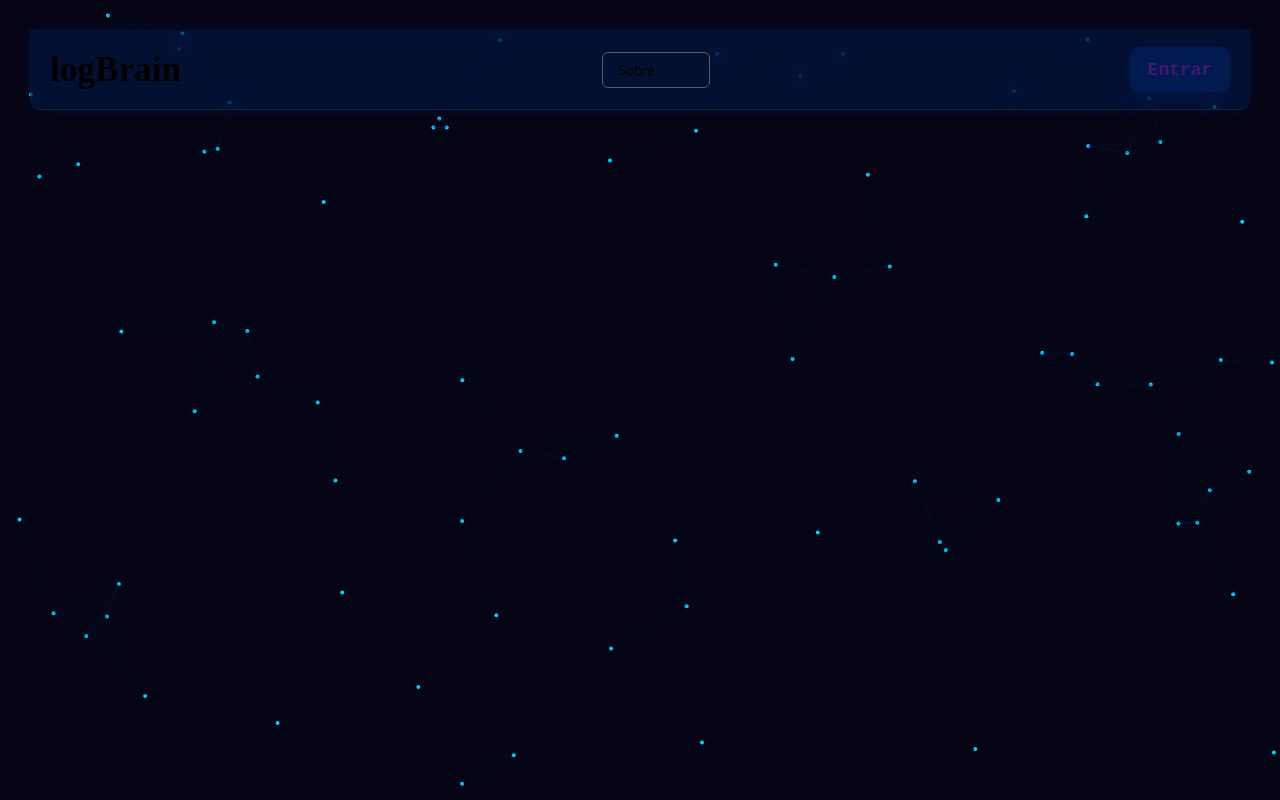
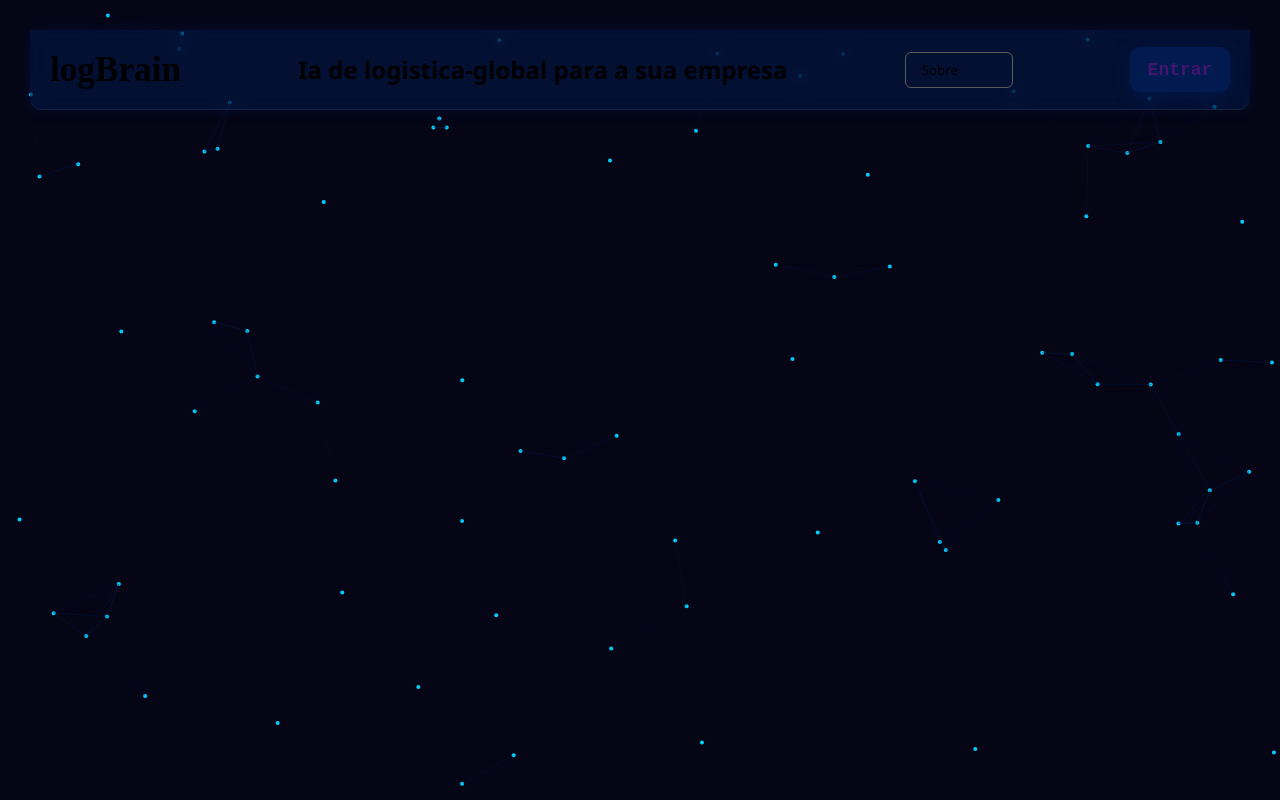
Before and after one commit to Ailtonmds/LogBrain, a plain HTML site: page index.html in a window 1280 px wide. Drawn offline with Linux system fonts and the light colour scheme.

Commit message:
teste de commit

```diff
--- a/index.html
+++ b/index.html
@@ -17,6 +17,7 @@
 
   <header id="topo">
     <h1>logBrain</h1>
+    <h2>Ia de logistica-global para a sua empresa</h2>
    <select name="info" id="info" class="select-topo">
     <option value="" disabled selected hidden>Sobre</option>
 
```
